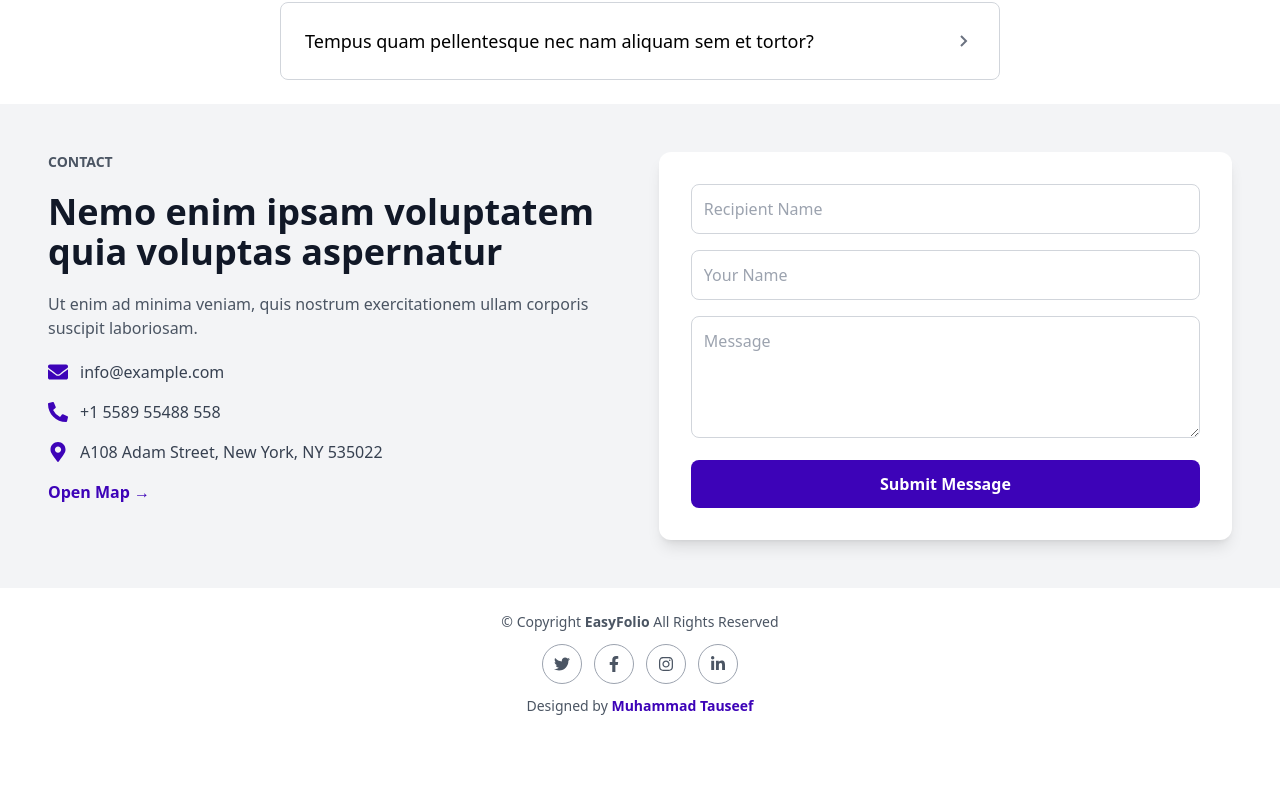
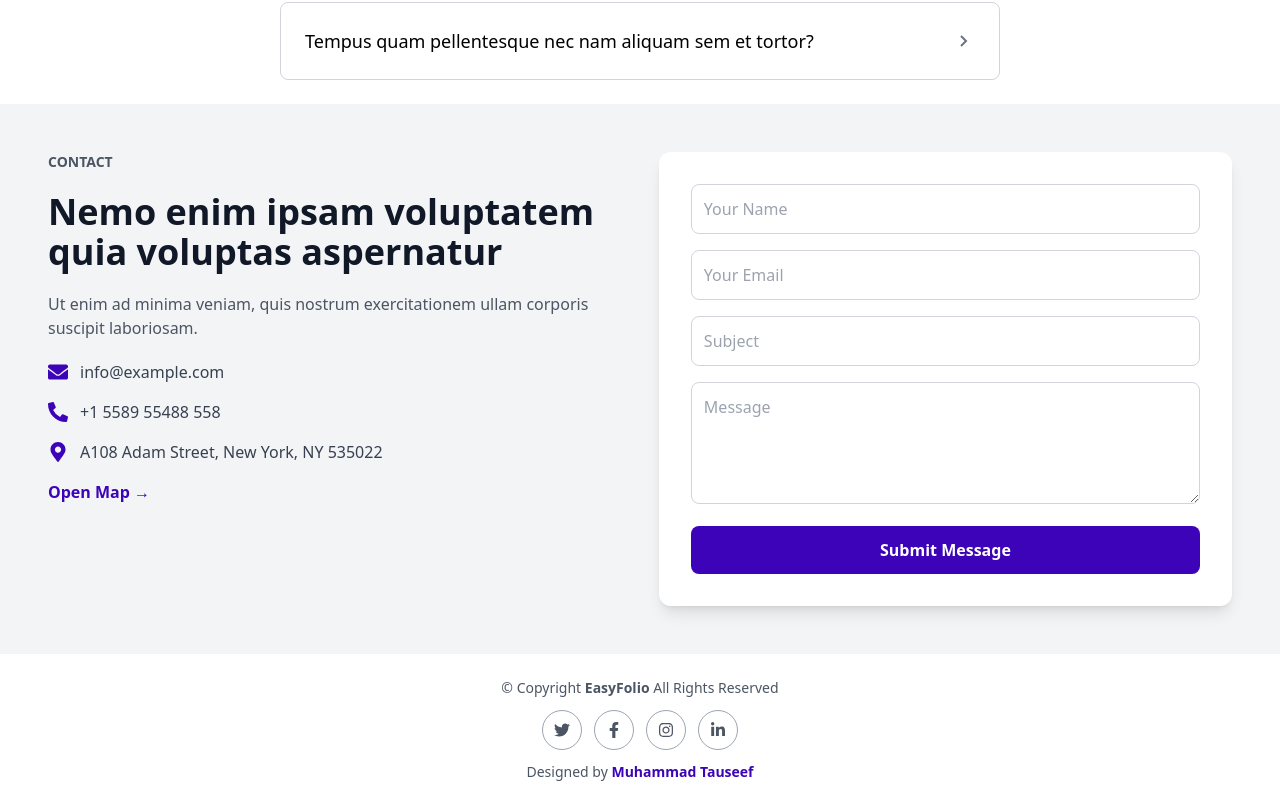
Before and after one commit to Touseef-Git/owais-portfolio1, a React (Vite) app: page / in a window 1280 px wide. Shown: the part 5328-6134 px from the top of the page. Before the commit the page ends 6068 px from the top, so only its background shows below. Built offline with nearby package versions, Linux system fonts and the light colour scheme.

Commit message:
contact form updated with web3form

```diff
--- a/src/components/Contact.jsx
+++ b/src/components/Contact.jsx
@@ -1,47 +1,65 @@
-import React, { useState } from 'react';
-import emailjs from 'emailjs-com';
-import { FaEnvelope, FaPhoneAlt, FaMapMarkerAlt } from 'react-icons/fa';
+import React, { useState } from "react";
+import { FaEnvelope, FaMapMarkerAlt, FaPhoneAlt } from "react-icons/fa";
 
 const Contact = () => {
   const [formData, setFormData] = useState({
-    to_name: '',
-    from_name: '',
-    message: '',
+    name: "",
+    email: "",
+    subject: "",
+    message: "",
   });
+
   const [loading, setLoading] = useState(false);
 
+  // Handle Input Change
   const handleChange = (e) => {
-    const { name, value } = e.target;
-    setFormData({
-      ...formData,
-      [name]: value,
-    });
+    setFormData({ ...formData, [e.target.name]: e.target.value });
   };
 
-  const sendEmail = (e) => {
+  // Send Form Data to Web3Forms
+  const handleSubmit = async (e) => {
     e.preventDefault();
     setLoading(true);
 
-    emailjs.sendForm('service_iriis7v', 'template_ckl62km', e.target, 'nJRaBbujihlr7JHlG')
-      .then((result) => {
-        console.log(result.text);
-        alert('Message sent successfully!');
-        setFormData({
-          to_name: '',
-          from_name: '',
-          message: '',
-        });
-      }, (error) => {
-        console.log(error.text);
-        alert('Failed to send the message, please try again.');
-      })
-      .finally(() => {
-        setLoading(false);
+    const formDataToSend = new FormData();
+    formDataToSend.append("access_key", "e5e3f4a9-cf85-4fdc-92fd-6bdb99334069"); // Replace with your Web3Forms access key
+    formDataToSend.append("name", formData.name);
+    formDataToSend.append("email", formData.email);
+    formDataToSend.append("subject", formData.subject);
+    formDataToSend.append("message", formData.message);
+
+    try {
+      const response = await fetch("https://api.web3forms.com/submit", {
+        method: "POST",
+        body: formDataToSend,
       });
+
+      const result = await response.json();
+
+      if (result.success) {
+        console.log("Form submitted successfully!", result);
+        alert("Message sent successfully!");
+        setFormData({ name: "", email: "", subject: "", message: "" }); // Reset form
+      } else {
+        console.error("Form submission failed:", result.message);
+        alert("Failed to send the message. Please try again.");
+      }
+    } catch (error) {
+      console.error("Error submitting form:", error);
+      alert("An error occurred. Please try again.");
+    } finally {
+      setLoading(false);
+    }
   };
 
   return (
-    <div id="contact" data-aos="fade-up" data-aos-delay="200" data-aos-duration="1500" className="p-6 md:p-12 flex flex-col md:flex-row gap-10 bg-gray-100">
+    <div
+      id="contact"
+      data-aos="fade-up"
+      data-aos-delay="200"
+      data-aos-duration="1500"
+      className="p-6 md:p-12 flex flex-col md:flex-row gap-10 bg-gray-100"
+    >
       {/* Left Side - Contact Info */}
       <div className="md:w-1/2 space-y-5">
         <h3 className="text-gray-600 uppercase font-bold text-sm">Contact</h3>
@@ -72,21 +90,30 @@ const Contact = () => {
 
       {/* Right Side - Contact Form */}
       <div className="md:w-1/2 bg-white shadow-lg rounded-xl p-6 md:p-8">
-        <form className="space-y-4" onSubmit={sendEmail}>
+        <form className="space-y-4" onSubmit={handleSubmit}>
           <input
             type="text"
-            name="to_name"
-            placeholder="Recipient Name"
-            value={formData.to_name}
+            name="name"
+            placeholder="Your Name"
+            value={formData.name}
+            onChange={handleChange}
+            required
+            className="w-full p-3 border border-gray-300 rounded-lg focus:outline-none focus:border-[#3d03b8]"
+          />
+          <input
+            type="email"
+            name="email"
+            placeholder="Your Email"
+            value={formData.email}
             onChange={handleChange}
             required
             className="w-full p-3 border border-gray-300 rounded-lg focus:outline-none focus:border-[#3d03b8]"
           />
           <input
             type="text"
-            name="from_name"
-            placeholder="Your Name"
-            value={formData.from_name}
+            name="subject"
+            placeholder="Subject"
+            value={formData.subject}
             onChange={handleChange}
             required
             className="w-full p-3 border border-gray-300 rounded-lg focus:outline-none focus:border-[#3d03b8]"
```
